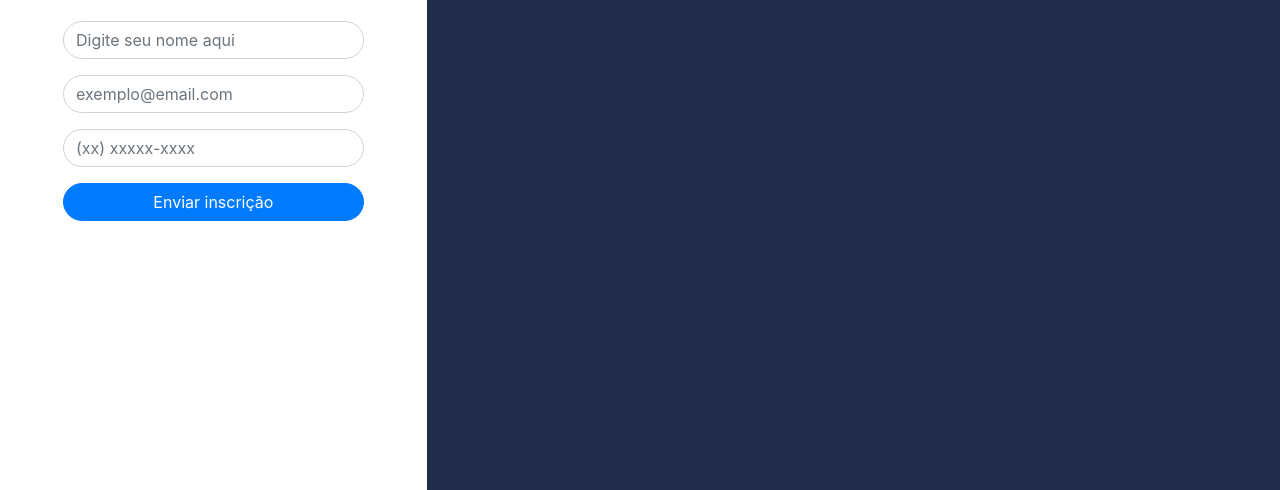
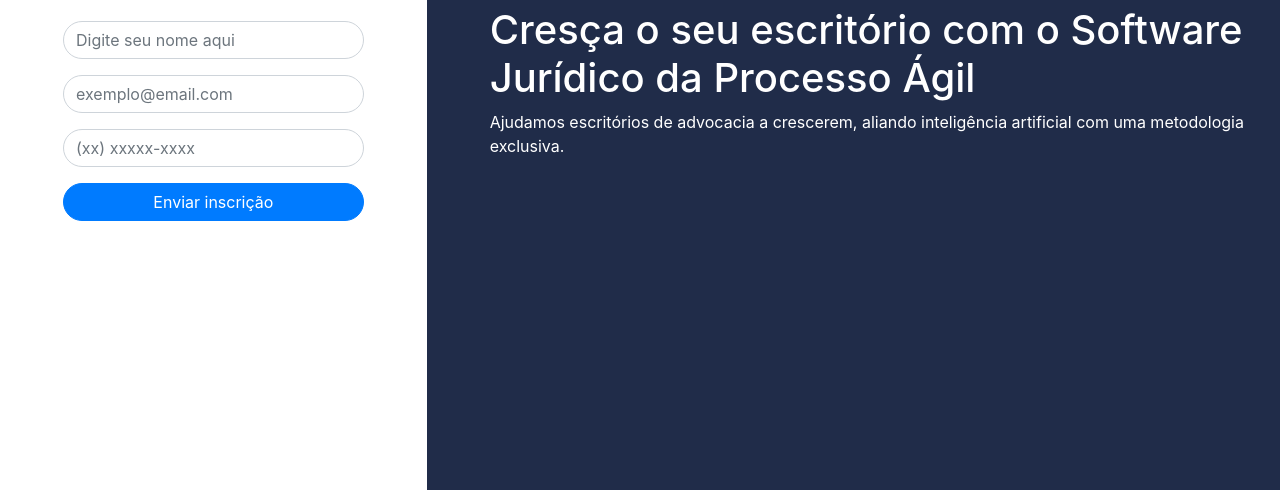
Before and after one commit to magdielndantas/teste-processo-agil, a plain HTML site: page index.html in a window 1280 px wide. Shown: the part 310-800 px from the top of the page. Drawn offline with nearby package versions, Linux system fonts and the light colour scheme.

Commit message:
add text

```diff
--- a/index.html
+++ b/index.html
@@ -26,6 +26,10 @@
             font-size: 12px;
             font-style: italic;
             margin: 8px 0 0 20px;
+        }
+
+        .text {
+            color: #ffffff;
         }
     </style>
 </head>
@@ -61,7 +65,15 @@
             </main>
 
         </div>
-        <div class="col-8" id="shape"></div>
+        <div class="col-8 d-flex flex-column justify-content-center" id="shape">
+            <div class="text ml-5">
+                <h1>Cresça o seu escritório
+                    com o Software Jurídico da Processo Ágil
+                </h1>
+                <p>Ajudamos escritórios de advocacia a crescerem, aliando inteligência artificial com uma metodologia
+                    exclusiva.</p>
+            </div>
+        </div>
     </div>
     <script src="script.js"></script>
 </body>
```
